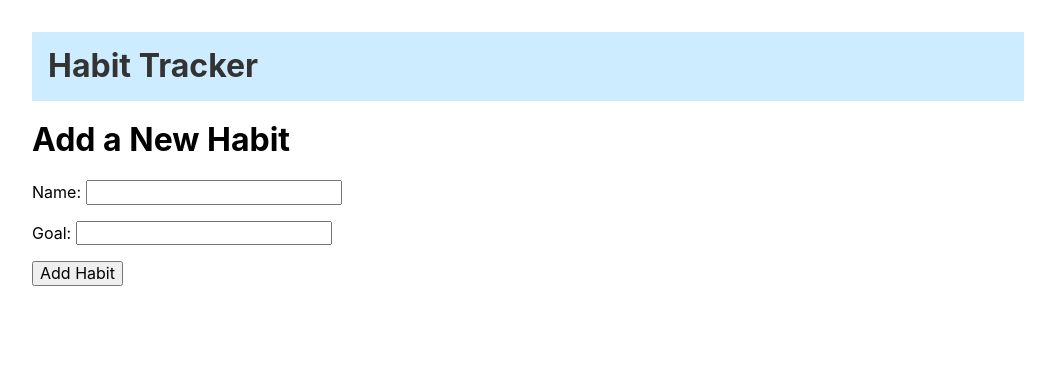
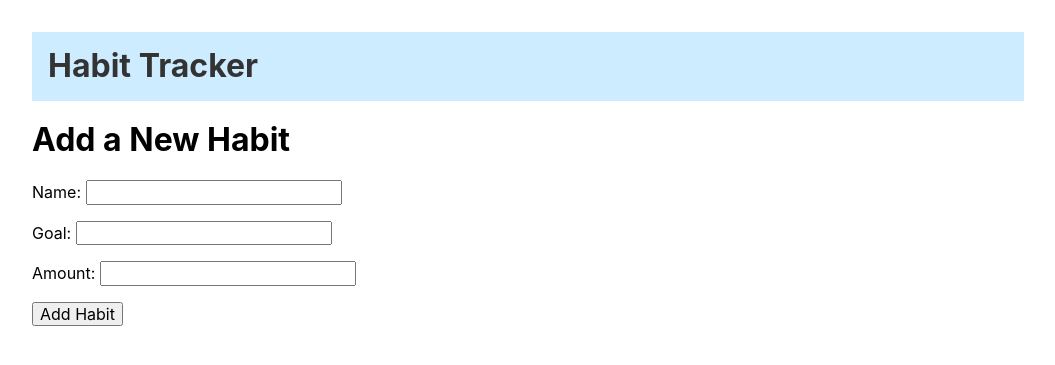
Before and after one commit to Momentum-Team-8/django-habit-tracker-smilewendy7, a Django app: page /habits/new/ in a window 1280 px wide. Shown: the top 365 px of the page, without its empty margins (112-1167 px from the left). Run offline with Django 3.2, Linux system fonts and the light colour scheme; parts of the project's set-up code (start-up, migrations or seed data) failed here and were passed over; some libraries are stand-ins or nearby versions.

Commit message:
version1 updates amount tables

```diff
--- a/core/models.py
+++ b/core/models.py
@@ -12,10 +12,12 @@ class User(AbstractUser):
 ### Habit class
 class Habit(models.Model):
     created_date = models.DateField(default=date.today)
-    name = models.CharField(max_length=255)
+    ## unique name
+    name = models.CharField(max_length=20)
     author = models.ForeignKey(User, on_delete=models.CASCADE,
                                related_name="habits",null=True)
     goal = models.IntegerField()
+    amount = models.CharField(max_length=20, null=True)
 
     def __str__(self):
         return self.name
@@ -26,6 +28,7 @@ class Habit(models.Model):
 class Record (models.Model):
     date = models.DateField(null=True)
     performance = models.IntegerField(null=True)
+    amount = models.CharField(max_length=20,null=True)
     habit_name = models.ForeignKey(Habit, on_delete=models.CASCADE,
                                related_name="records", null=True)
 
--- a/project/forms.py
+++ b/project/forms.py
@@ -5,7 +5,7 @@ from core.models import Habit, Record
 class HabitForm(forms.ModelForm):
     class Meta:
         model = Habit
-        fields = ["name", "goal",]
+        fields = ["name", "goal", "amount"]
 
 
 
@@ -13,4 +13,4 @@ class HabitForm(forms.ModelForm):
 class RecordForm(forms.ModelForm):
     class Meta:
         model = Record
-        fields = ["date", "performance"]
+        fields = ["date", "performance", "amount"]
--- a/templates/habits/add_habit.html
+++ b/templates/habits/add_habit.html
@@ -1,7 +1,7 @@
 {% extends "base.html" %}
 
 {% block content %}
-<h1>Add a New Habit</h1>
+<h1> Add a New Habit </h1>
 
 <div>
   <form action="{% url 'add_habit' %}" method="POST">
--- a/templates/habits/delete_habit.html
+++ b/templates/habits/delete_habit.html
@@ -6,8 +6,8 @@
   {% csrf_token %}
   <p>Are you sure you want to delete {{ recipe.title }}?</p>
   <p>
-    <button type="submit">Delete it</button>
-    <a href="{% url 'habit_list' %}">Cancel</a>
+    <button class="f5 mr2 dark-gray" type="submit">Delete it</button>
+    <a class="f5 mr2 dark-gray" href="{% url 'habit_list' %}">Cancel</a>
   </p>
 </form>
 
--- a/templates/habits/habit_list.html
+++ b/templates/habits/habit_list.html
@@ -3,9 +3,9 @@
 {% block content %}
 <div class="habit-list pl0">
     {% for habit in habits %}
-    <section class="pa2 pt4 mr42 mb2 mt1">
+    <section class="pa0 pt3 mr4 mb1 mt0">
         <div>
-            <a class="f3 dark-gray" href="{% url 'show_habit' pk=habit.pk %}">
+            <a class="f3 dark-gray mr1" href="{% url 'show_habit' pk=habit.pk %}">
                 {{habit.name}}</a>
             <a class=" f5 light-blue" href={% url 'delete_habit' pk=habit.pk%}><i class="far fa-trash-alt"></i></a>
         </div>
```
Also changed, not shown: templates/habits/show_habit.html (+3 -4 lines), README.md, core/migrations/0013_auto_20210709_1456.py (added).
